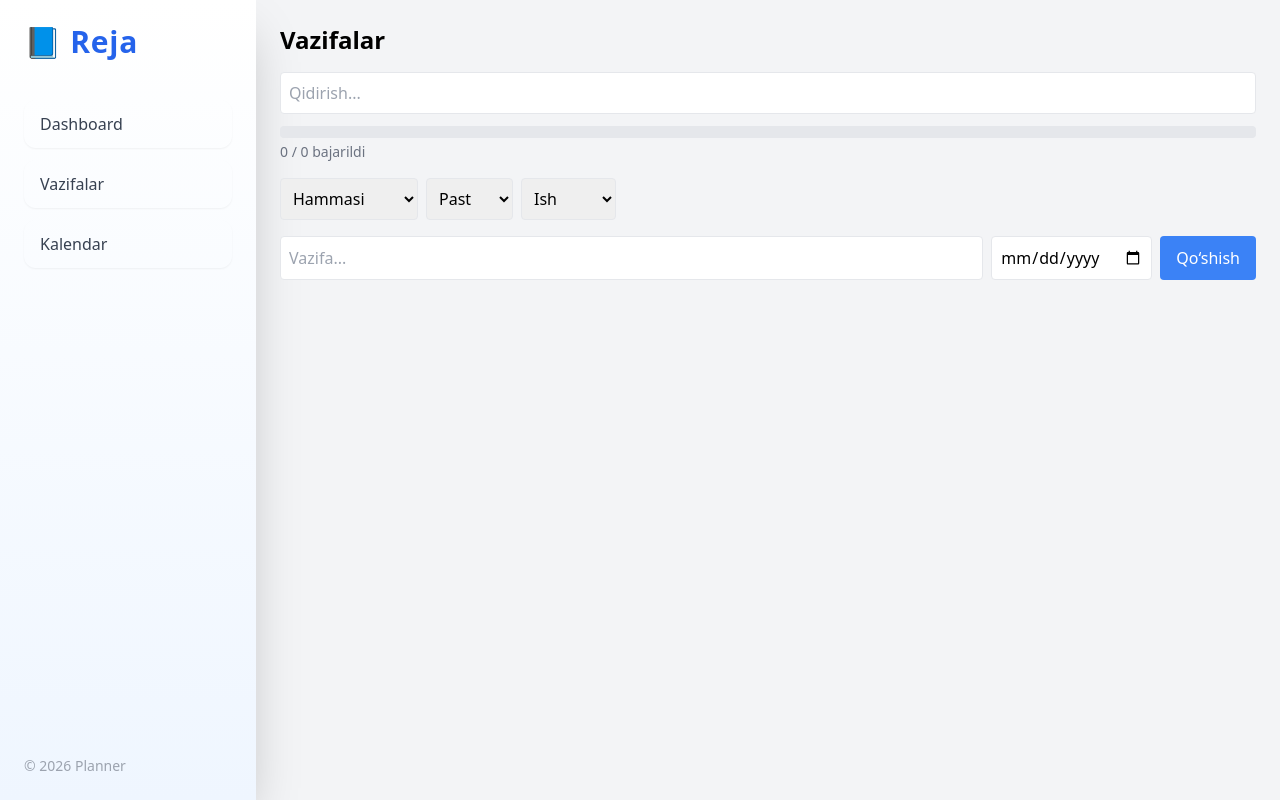
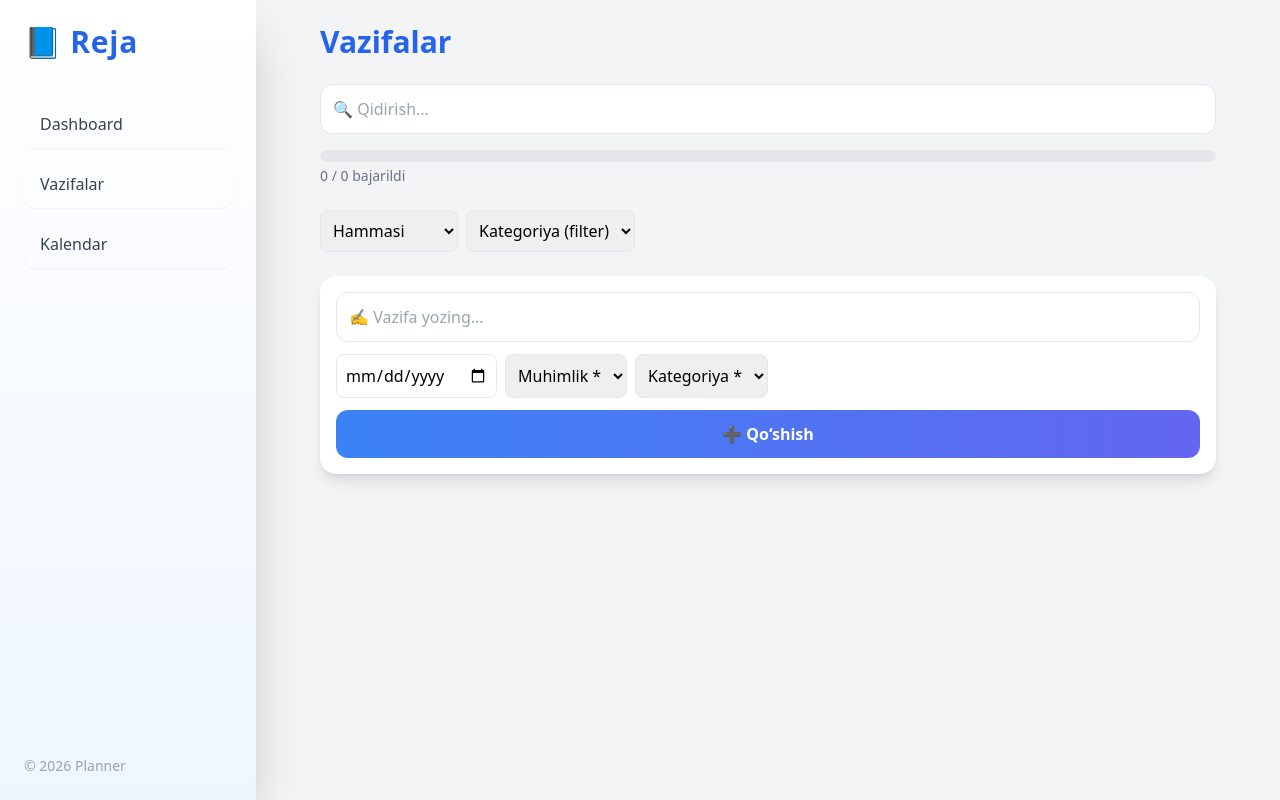
Before and after one commit to Odamov490/planner-pro, a React (Vite) app: page /tasks in a window 1280 px wide. Built offline with nearby package versions, Linux system fonts and the light colour scheme.

Commit message:
Yangilandi

```diff
--- a/src/pages/Tasks.jsx
+++ b/src/pages/Tasks.jsx
@@ -8,27 +8,37 @@ export default function Tasks(){
  const [title,setTitle]=useState("");
  const [date,setDate]=useState("");
 
- // 🔥 NEW STATES
  const [search,setSearch]=useState("");
  const [filter,setFilter]=useState("all");
- const [priority,setPriority]=useState("low");
- const [category,setCategory]=useState("Ish");
+ const [priority,setPriority]=useState("");
+ const [category,setCategory]=useState("");
 
  const {tasks,addTask,toggleTask,deleteTask}=useContext(TaskContext);
 
  const handleAdd=()=>{
-  addTask(title,date,priority,category); // extra param (agar context qabul qilmasa ham ishlayveradi)
-  notify("Yangi vazifa qo‘shildi");
+  if(!title) return notify("Vazifa nomini kiriting ❗");
+  if(!category) return notify("Kategoriya tanlang ❗");
+  if(!priority) return notify("Muhimlik darajasini tanlang ❗");
+
+  addTask(title,date,priority,category);
+  notify("Yangi vazifa qo‘shildi ✅");
+
   setTitle("");
   setDate("");
+  setPriority("");
+  setCategory("");
  };
 
- // 🔍 SEARCH + FILTER
+ // 🔍 SEARCH + FILTER + CATEGORY FILTER
  const filteredTasks = tasks
   .filter(t => t.title.toLowerCase().includes(search.toLowerCase()))
   .filter(t => {
     if(filter==="done") return t.completed;
     if(filter==="active") return !t.completed;
+    return true;
+  })
+  .filter(t => {
+    if(category) return t.category === category;
     return true;
   });
 
@@ -37,23 +47,26 @@ export default function Tasks(){
  const percent = tasks.length ? (done / tasks.length) * 100 : 0;
 
  return (
-  <div>
+  <div className="max-w-4xl mx-auto">
 
-   <h1 className="text-2xl font-bold mb-4">Vazifalar</h1>
+   {/* TITLE */}
+   <h1 className="text-3xl font-extrabold mb-6 text-blue-600">
+     Vazifalar
+   </h1>
 
    {/* 🔍 SEARCH */}
    <input
      value={search}
      onChange={(e)=>setSearch(e.target.value)}
-     placeholder="Qidirish..."
-     className="border p-2 rounded w-full mb-3"
+     placeholder="🔍 Qidirish..."
+     className="w-full p-3 rounded-xl border mb-4 focus:ring-2 focus:ring-blue-400 outline-none"
    />
 
-   {/* 📊 PROGRESS BAR */}
-   <div className="mb-4">
-     <div className="w-full bg-gray-200 h-3 rounded">
+   {/* 📊 PROGRESS */}
+   <div className="mb-6">
+     <div className="w-full bg-gray-200 h-3 rounded-full overflow-hidden">
        <div
-         className="bg-blue-500 h-3 rounded transition-all"
+         className="bg-gradient-to-r from-blue-500 to-indigo-500 h-3 transition-all duration-500"
          style={{width: percent + "%"}}
        ></div>
      </div>
@@ -62,22 +75,19 @@ export default function Tasks(){
      </p>
    </div>
 
-   {/* 🎯 FILTER + CATEGORY + PRIORITY */}
-   <div className="flex gap-2 mb-4 flex-wrap">
+   {/* 🎯 FILTERS */}
+   <div className="flex gap-2 mb-6 flex-wrap">
 
-     <select onChange={(e)=>setFilter(e.target.value)} className="border p-2 rounded">
+     <select onChange={(e)=>setFilter(e.target.value)}
+       className="p-2 rounded-lg border">
        <option value="all">Hammasi</option>
        <option value="done">Bajarilgan</option>
        <option value="active">Bajarilmagan</option>
      </select>
 
-     <select onChange={(e)=>setPriority(e.target.value)} className="border p-2 rounded">
-       <option value="low">Past</option>
-       <option value="medium">O‘rta</option>
-       <option value="high">Yuqori</option>
-     </select>
-
-     <select onChange={(e)=>setCategory(e.target.value)} className="border p-2 rounded">
+     <select onChange={(e)=>setCategory(e.target.value)}
+       className="p-2 rounded-lg border">
+       <option value="">Kategoriya (filter)</option>
        <option>Ish</option>
        <option>O‘qish</option>
        <option>Shaxsiy</option>
@@ -85,18 +95,52 @@ export default function Tasks(){
 
    </div>
 
-   {/* ➕ ADD TASK */}
-   <div className="flex gap-2 mb-4 flex-wrap">
-    <input className="border p-2 rounded flex-1 min-w-[200px]" value={title}
-     onChange={e=>setTitle(e.target.value)} placeholder="Vazifa..."/>
+   {/* ➕ ADD FORM */}
+   <div className="bg-white p-4 rounded-2xl shadow-lg mb-6 space-y-3">
 
-    <input type="date" value={date} onChange={e=>setDate(e.target.value)}
-     className="border p-2 rounded"/>
+     <input
+       className="w-full p-3 border rounded-xl"
+       value={title}
+       onChange={e=>setTitle(e.target.value)}
+       placeholder="✍️ Vazifa yozing..."
+     />
 
-    <button onClick={handleAdd}
-     className="bg-blue-500 text-white px-4 rounded hover:scale-105 transition">
-     Qo‘shish
-    </button>
+     <div className="flex gap-2 flex-wrap">
+
+       <input
+         type="date"
+         value={date}
+         onChange={e=>setDate(e.target.value)}
+         className="p-2 border rounded-lg"
+       />
+
+       {/* PRIORITY (majburiy) */}
+       <select value={priority} onChange={(e)=>setPriority(e.target.value)}
+         className="p-2 border rounded-lg">
+         <option value="">Muhimlik *</option>
+         <option value="high">🔴 Yuqori</option>
+         <option value="medium">🟡 O‘rta</option>
+         <option value="low">🟢 Past</option>
+       </select>
+
+       {/* CATEGORY (majburiy) */}
+       <select value={category} onChange={(e)=>setCategory(e.target.value)}
+         className="p-2 border rounded-lg">
+         <option value="">Kategoriya *</option>
+         <option>Ish</option>
+         <option>O‘qish</option>
+         <option>Shaxsiy</option>
+       </select>
+
+     </div>
+
+     <button
+       onClick={handleAdd}
+       className="w-full bg-gradient-to-r from-blue-500 to-indigo-500 text-white py-3 rounded-xl font-semibold hover:scale-105 transition"
+     >
+       ➕ Qo‘shish
+     </button>
+
    </div>
 
    {/* 📋 TASK LIST */}
```
